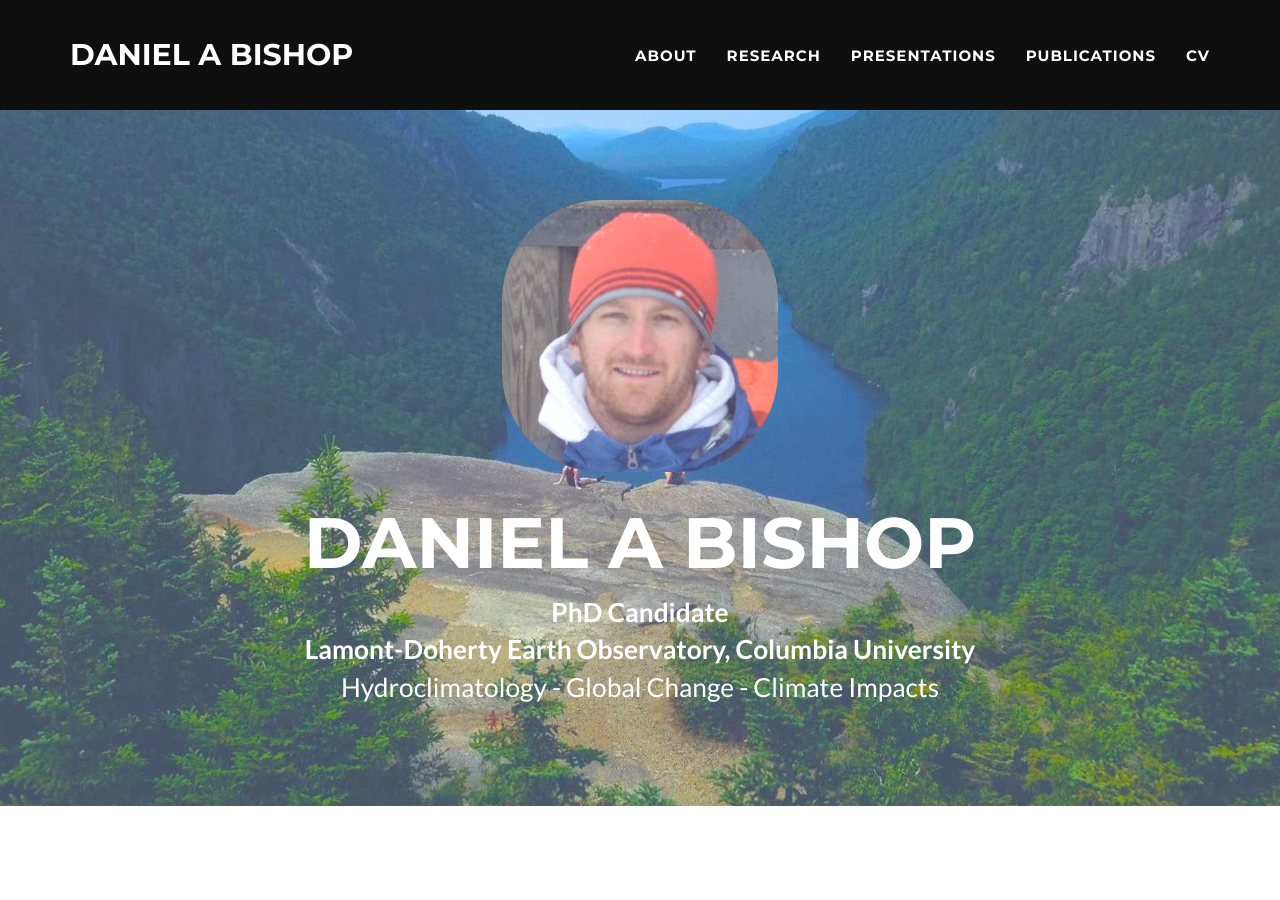
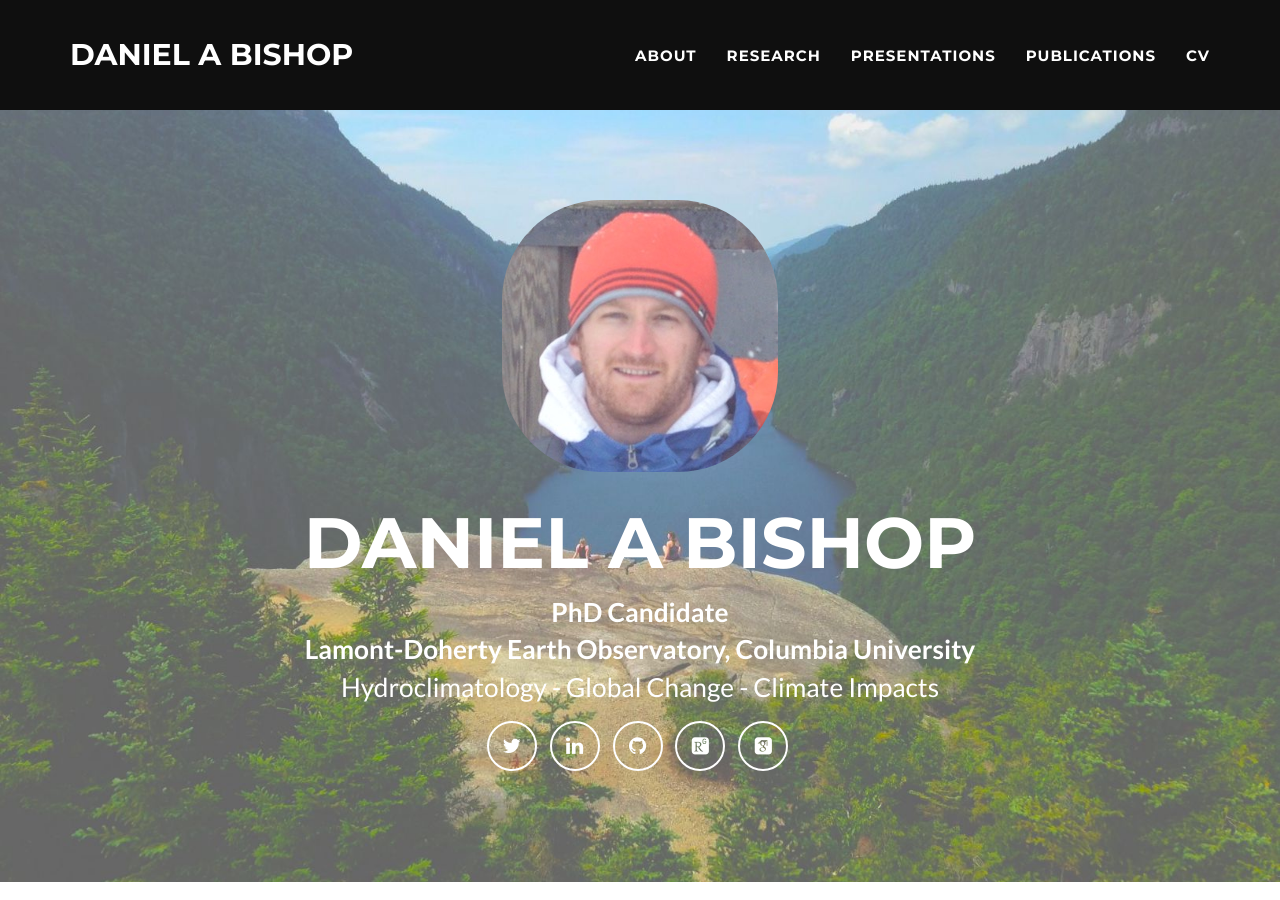
Before and after one commit to danielabishop/danielabishop.github.io, a Jekyll site: the page built from index.html, in a window 1280 px wide and 900 px high. Built offline with Jekyll 4.4.1, drawn with Linux system fonts in a browser that asks for light colours; some web fonts are replaced; comment, search, counter and statistics services are not loaded.

Commit message:
Social buttons 2

```diff
--- a/_includes/header.html
+++ b/_includes/header.html
@@ -8,7 +8,13 @@
                         <span class="name">{{ site.title }}</span>
                         <span class="skills">{{ site.skills }}</span>
 
-
+                        <ul class="list-inline  social-buttons">
+                            {% for network in site.social %}
+                            <li>
+                                <a href="{{ network.url }}" class="btn-social btn-outline"><i class="{{ network.title }}"></i></a>
+                            </li>
+		                    {% endfor %}
+                        </ul>
                     </div>
                 </div>
             </div>
```
Also changed, not shown: img/header-bg.jpg, img/header-bg_old.jpg (added), 9 other files.
